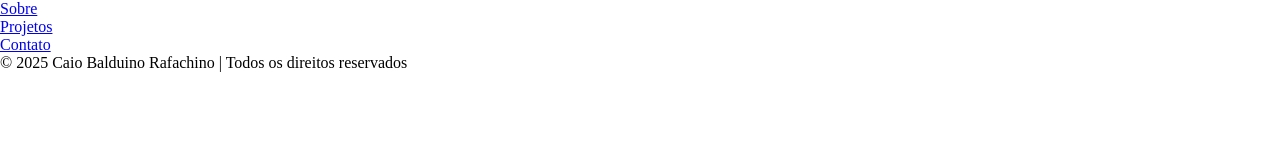
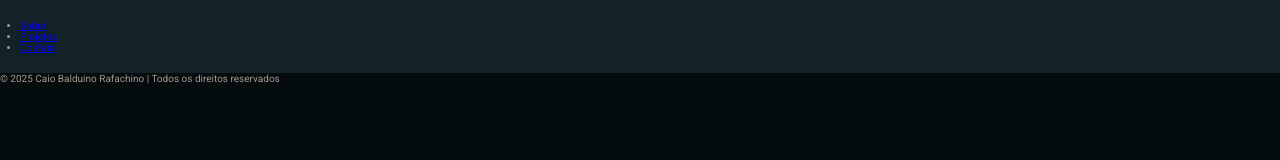
Before and after one commit to Caiobalduino/Caiobalduino-portifolio, a plain HTML site: page index.html in a window 1280 px wide. Drawn offline with nearby package versions, Linux system fonts and the light colour scheme; files that its build step writes are made by us from their sources.

Commit message:
🎨style: defying root and initial style parameters

```diff
--- a/styles/global.css
+++ b/styles/global.css
@@ -5,3 +5,31 @@
   -webkit-font-smoothing: antialiased; /* Font smooth */
   -moz-osx-font-smoothing: grayscale; /* firefox in macOS*/
 }
+
+:root {
+  font-size: 62.5%;
+  --font-primary: "Roboto", sans-serif;
+  /* cores */
+  --dark-blue: #040c0e;
+  --gray-blue: #132226;
+  --light-blue: #6bdefe;
+  --gray: #515b56;
+  --beige: #be9063;
+  --brown: #a4978e;
+}
+
+body {
+  font-family: var(--font-primary);
+  background-color: var(--dark-blue);
+  color: var(--brown);
+}
+
+header {
+  background-color: var(--gray-blue);
+  padding: 20px;
+}
+
+.container {
+  max-width: 1200px;
+  margin: 0 auto;
+}
```
